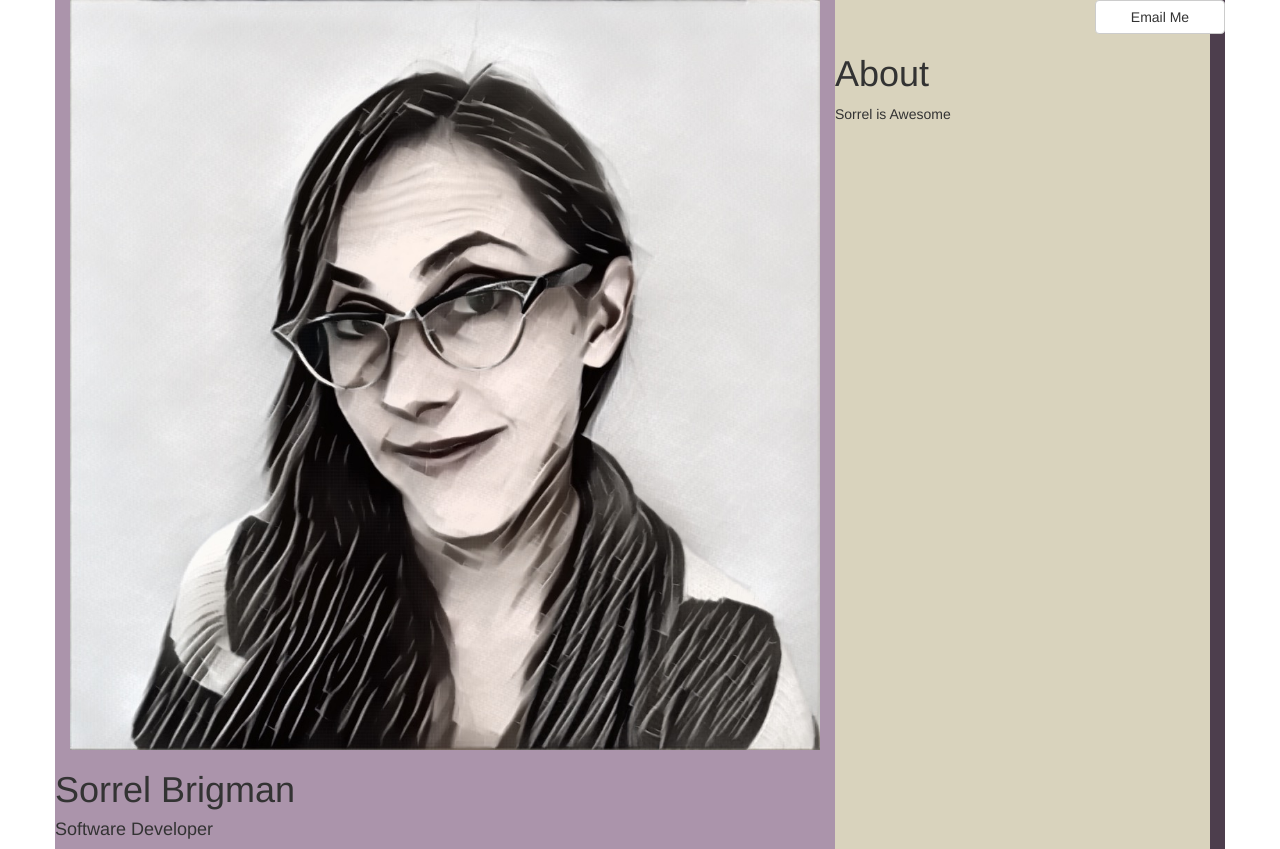
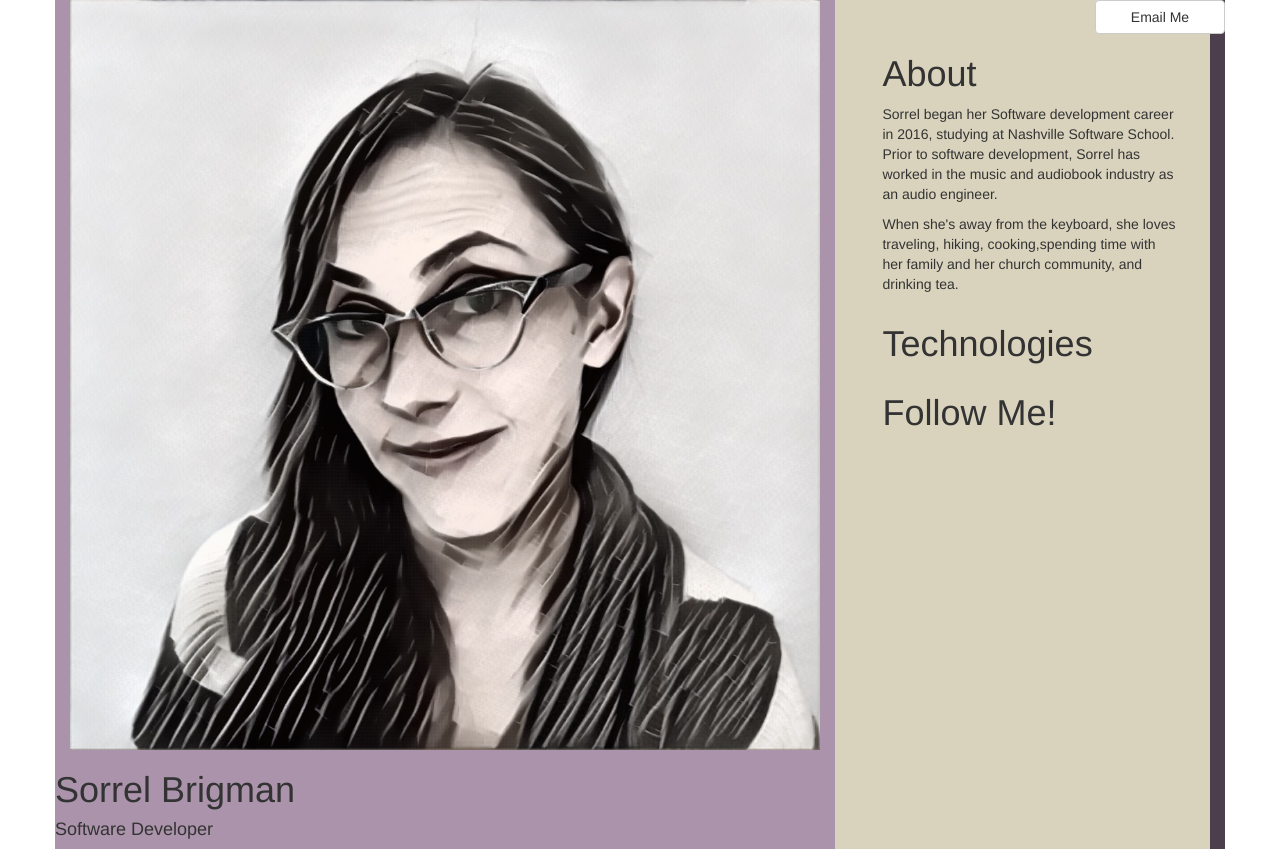
Before and after one commit to SorrelBrigman/SorrelBrigman.gitHub.io, a plain HTML site: page index.html in a window 1280 px wide. Drawn offline with nearby package versions, Linux system fonts and the light colour scheme.

Commit message:
added some sidebar content

```diff
--- a/index.html
+++ b/index.html
@@ -23,9 +23,16 @@
 							<button class="btn btn-default col-md-4 col-md-offset-8" type="button">Email Me</button>
 						</div>
 						<div class="row About">
-							<div>
+							<div class="col-md-10 col-md-offset-1">
 							   <h1>About</h1>
-							   <p>Sorrel is Awesome</p>
+							   <p>Sorrel began her Software development career in 2016, studying at Nashville Software School.  Prior to software development, Sorrel has worked in the music and audiobook industry as an audio engineer.</p>
+							   <p>When she's away from the keyboard, she loves traveling, hiking, cooking,spending time with her family and her church community, and drinking tea.</p>
+							</div>
+							<div class="col-md-10 col-md-offset-1">
+								<h1>Technologies</h1>
+							</div>
+							<div class="col-md-10 col-md-offset-1">
+								<h1>Follow Me!</h1>
 							</div>
 						</div>
 					</div>
```
